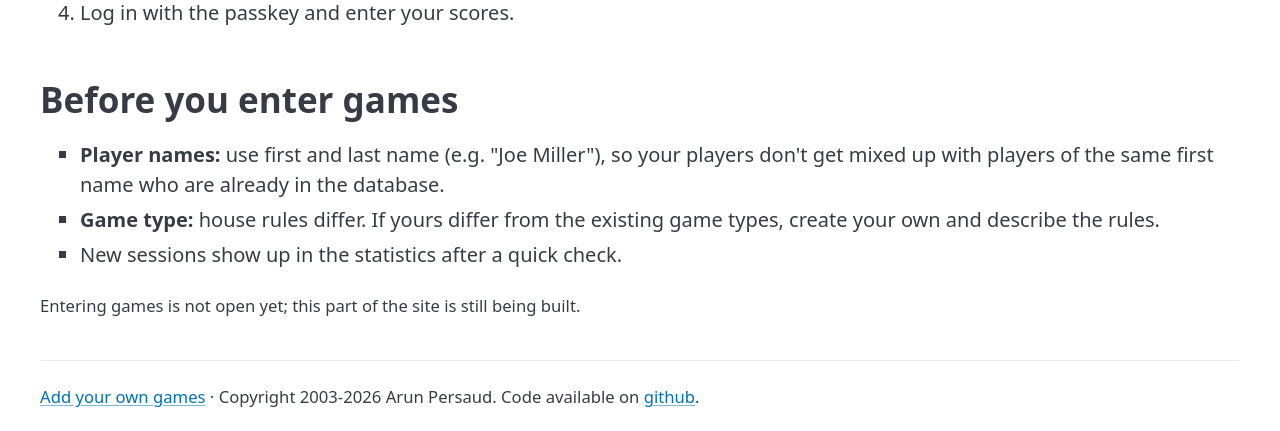
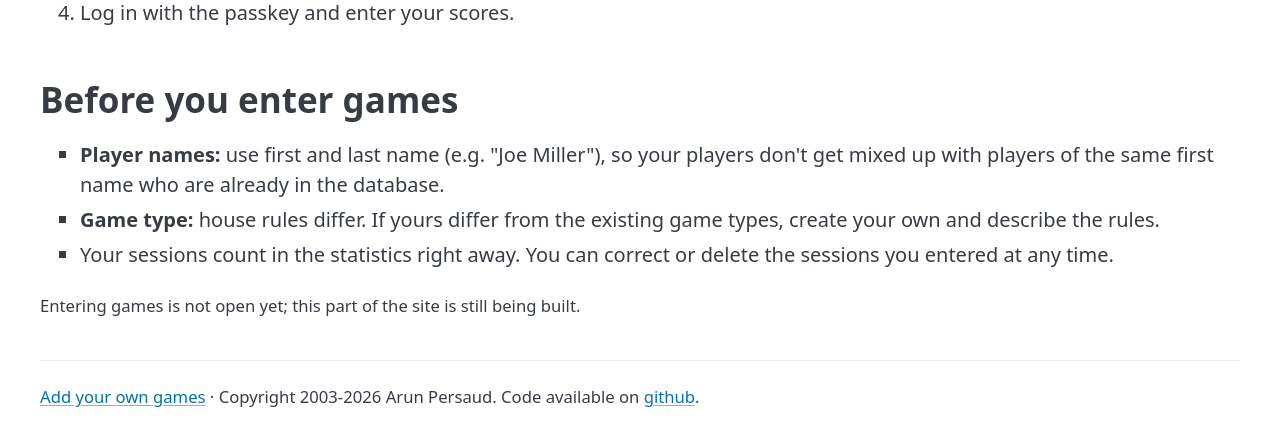
Before and after one commit to arunpersaud/uno-db, a Flask app: page /contribute in a window 1280 px wide. Shown: the part 535-966 px from the top of the page. Run offline with Flask 3, Linux system fonts and the light colour scheme; parts of the project's set-up code (start-up, migrations or seed data) failed here and were passed over.

Commit message:
Contribute page: sessions count right away (no review step)

```diff
--- a/unodb/templates/contribute.html
+++ b/unodb/templates/contribute.html
@@ -26,7 +26,8 @@
     first name who are already in the database.</li>
   <li><strong>Game type:</strong> house rules differ. If yours differ from
     the existing game types, create your own and describe the rules.</li>
-  <li>New sessions show up in the statistics after a quick check.</li>
+  <li>Your sessions count in the statistics right away. You can correct or
+    delete the sessions you entered at any time.</li>
 </ul>
 
 <p><small>Entering games is not open yet; this part of the site is still
```
